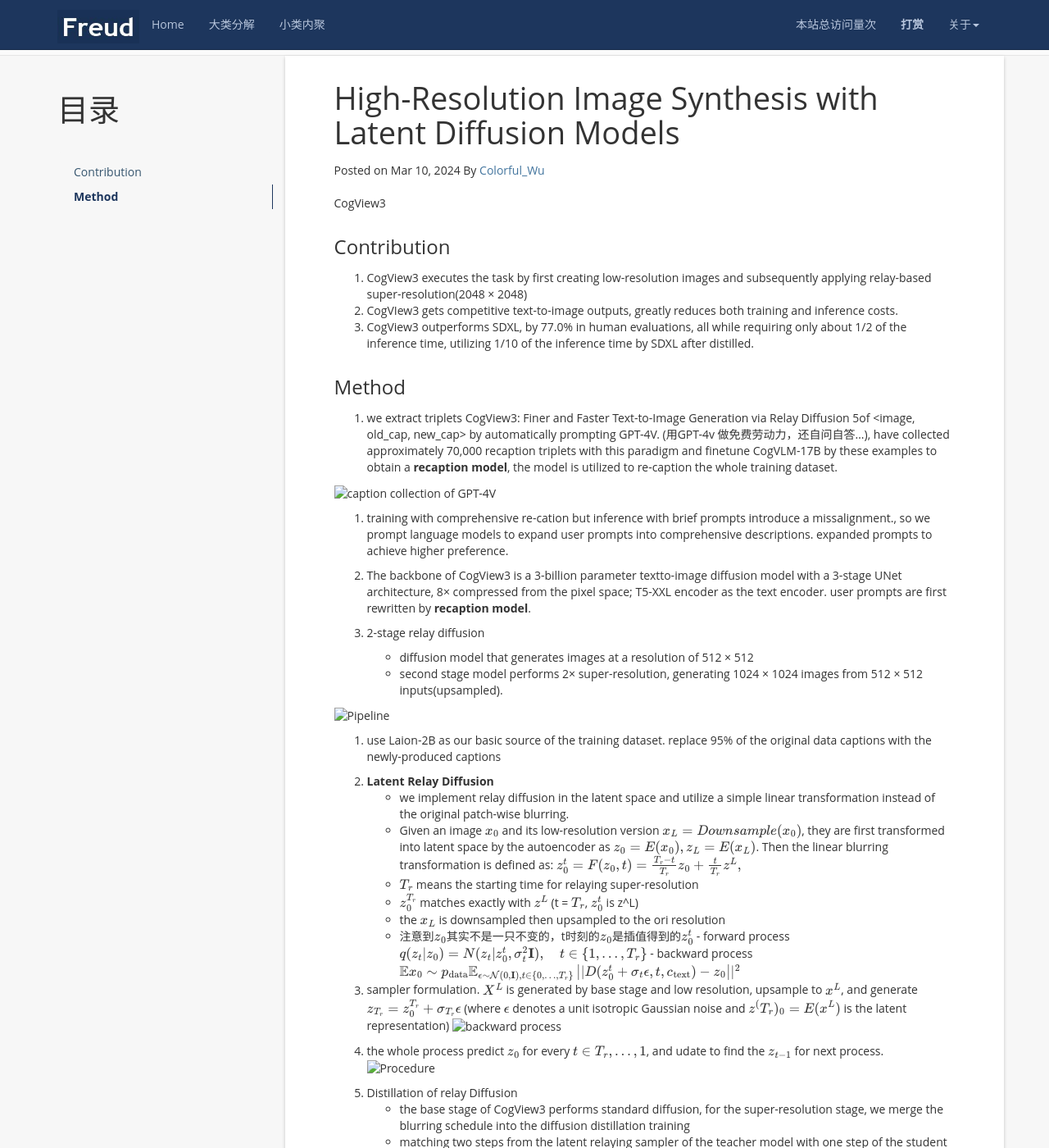
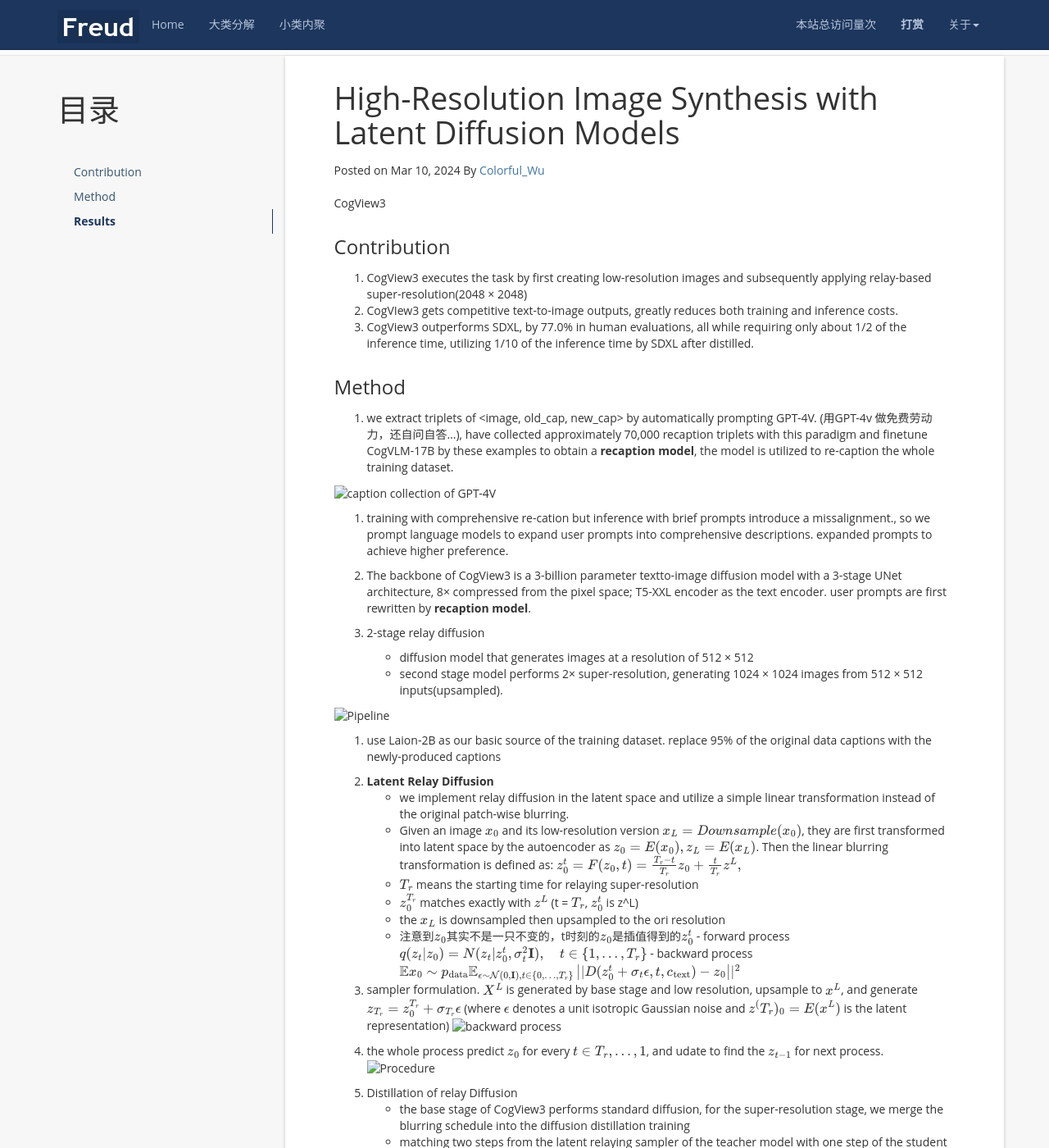
Before and after one commit to Colorfu1/Colorful.io, a Jekyll site: the page built from _posts/2024-03-13-CogView3.md, in a window 1280 px wide and 1400 px high, scrolled down 219 px. Shown: the whole window at 82% size. Built offline with Jekyll 4.4.1, drawn with Linux system fonts in a browser that asks for light colours; nearby versions of some CDN libraries; formulas are drawn with MathJax 3; a script that is not in the unit is left out; comment, search, counter and statistics services are not loaded; part of the change alters nothing that is shown.

Commit message:
add cogview3

```diff
--- a/_posts/2024-03-13-CogView3.md
+++ b/_posts/2024-03-13-CogView3.md
@@ -17,7 +17,7 @@ CogView3
 3. CogView3 outperforms SDXL, by 77.0% in human evaluations, all while requiring only about 1/2 of the inference time, utilizing 1/10 of the inference time by SDXL after distilled.
 
 ### Method
-1. we extract triplets CogView3: Finer and Faster Text-to-Image Generation via Relay Diffusion 5of <image, old_cap, new_cap> by automatically prompting GPT-4V. (用GPT-4v 做免费劳动力，还自问自答...), have collected approximately 70,000 recaption triplets with this paradigm and finetune CogVLM-17B by these examples to obtain a **recaption model**, the model is utilized to re-caption the whole training dataset.
+1. we extract triplets of <image, old_cap, new_cap> by automatically prompting GPT-4V. (用GPT-4v 做免费劳动力，还自问自答...), have collected approximately 70,000 recaption triplets with this paradigm and finetune CogVLM-17B by these examples to obtain a **recaption model**, the model is utilized to re-caption the whole training dataset.
 
 ![caption collection of GPT-4V]()
 
@@ -56,3 +56,10 @@ CogView3
   - student steps:$$\hat{z}_{t-2} = \frac{σ_{t-2}}{σ_t} z_t + \frac{\tilde{z}_0(z_t, t)_{student}}{t} + (\frac{t-2}{t} - \frac{σ_{t-2}}{σ_t}) z_0^t$$
   - incorporate the property of the classifierfree guidance (CFG) strength w, adding learnable projection embeddings of w into timestep embeddings. we implement the incorporation at the first round of the distillation and directly condition onw at subsequent rounds
   - we are able to distribute final sampling steps for relaying distillation as 8 steps for the base stage and 2 steps for the super-resolution stage, or even reduce to 4 steps and 1 step respectively, which achieves both greatly-reduced inference costs and mostly-retained generation quality
+
+### Results
+![Table 1]()
+![Table 2]()
+![Table 3]()
+![Fig 4]()
+![Fig 5]()
```
